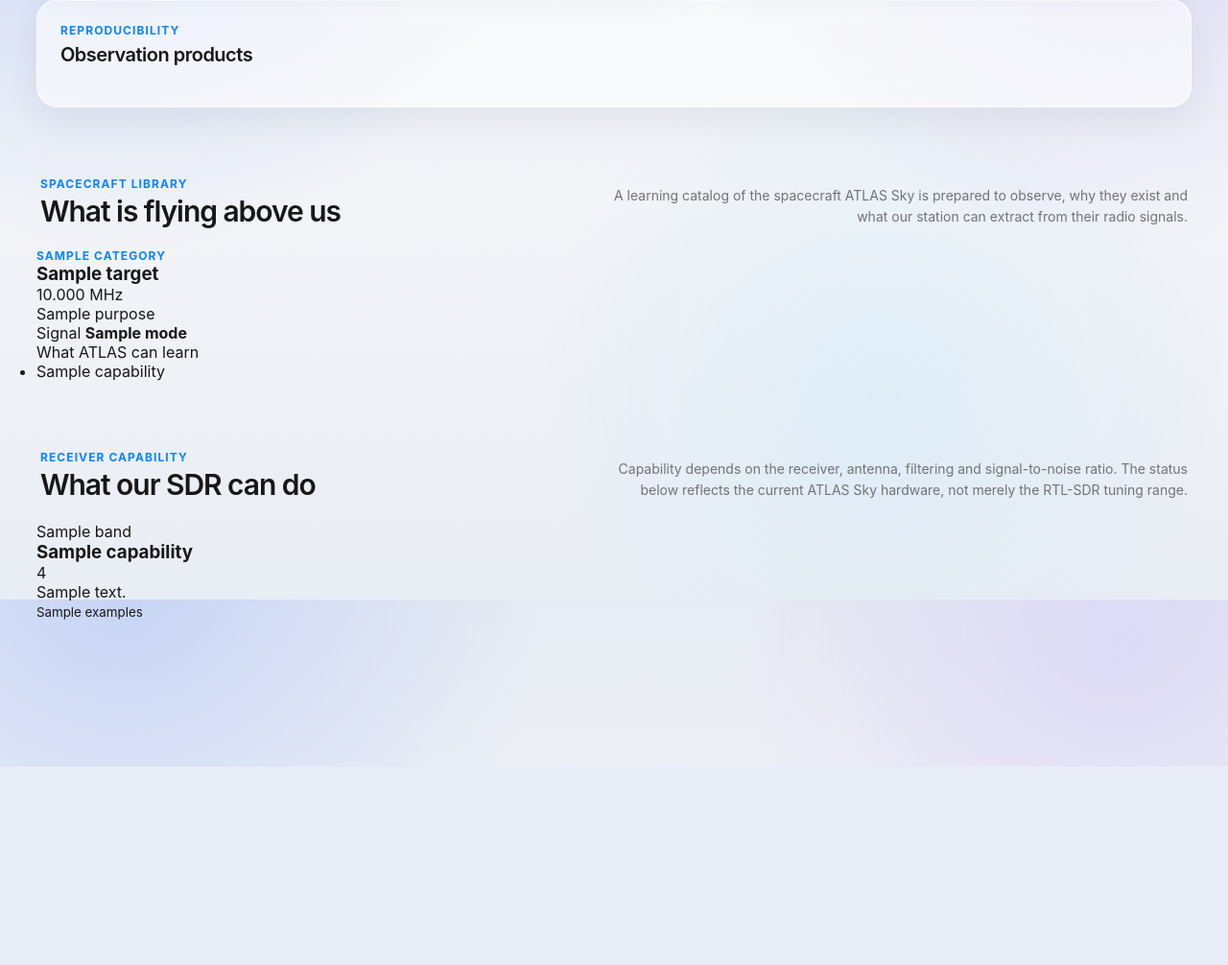
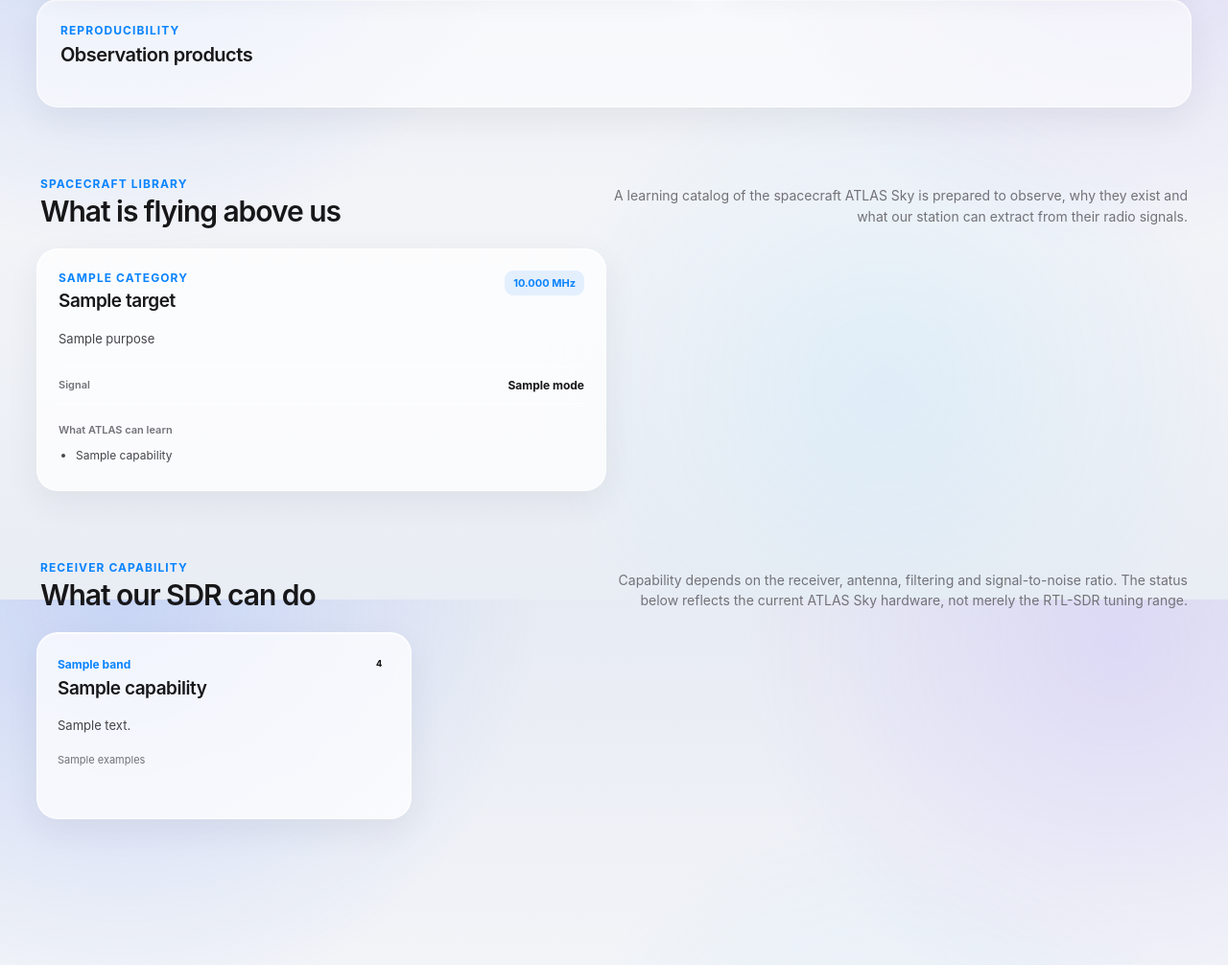
Before and after one commit to Brunor86/atlas-os, a FastAPI app: template src/atlas/api/templates/sky.html in a window 1280 px wide. Shown: the part 1775-2781 px from the top of the page at 96% size. Before the commit the page ends 2574 px from the top, so only its background shows below. Run offline with FastAPI, Linux system fonts and the light colour scheme; the template is opened without the code that fills it: most values are stand-ins (such as "Sample title", 1, 10 or a date in 2020); parts of the project's set-up code (start-up, migrations or seed data) failed here and were passed over.

Commit message:
style(sky): add spacecraft and SDR capability cards

```diff
--- a/src/atlas/api/static/css/atlas-sky.css
+++ b/src/atlas/api/static/css/atlas-sky.css
@@ -706,3 +706,173 @@
         grid-template-columns: 1fr;
     }
 }
+
+
+/* ------------------------------------------------------------
+   SPACECRAFT LIBRARY
+   ------------------------------------------------------------ */
+
+.sky-catalog-grid {
+    display: grid;
+    grid-template-columns: repeat(2, minmax(0, 1fr));
+    gap: 16px;
+}
+
+.sky-catalog-card,
+.sky-capability-card {
+    background: var(--panel-solid);
+    border: 1px solid var(--border);
+    border-radius: var(--radius-lg);
+    box-shadow: var(--shadow-soft);
+}
+
+.sky-catalog-card {
+    padding: 22px;
+}
+
+.sky-catalog-header,
+.sky-capability-top {
+    display: flex;
+    align-items: flex-start;
+    justify-content: space-between;
+    gap: 18px;
+}
+
+.sky-catalog-header h3,
+.sky-capability-top h3 {
+    margin: 5px 0 0;
+    color: var(--text);
+    font-size: 19px;
+    font-weight: 640;
+    letter-spacing: -.025em;
+}
+
+.sky-frequency-pill {
+    flex: 0 0 auto;
+    padding: 6px 9px;
+    color: var(--primary);
+    background: var(--primary-soft);
+    border-radius: 9px;
+    font-size: 11px;
+    font-weight: 700;
+}
+
+.sky-catalog-purpose {
+    margin: 18px 0;
+    color: var(--text-secondary);
+    font-size: 13px;
+    line-height: 1.6;
+}
+
+.sky-catalog-mode {
+    display: flex;
+    justify-content: space-between;
+    gap: 16px;
+    padding: 11px 0;
+    border-top: 1px solid var(--border);
+    border-bottom: 1px solid var(--border);
+}
+
+.sky-catalog-mode span,
+.sky-readable-list > span {
+    color: var(--muted);
+    font-size: 11px;
+    font-weight: 600;
+}
+
+.sky-catalog-mode strong {
+    color: var(--text);
+    font-size: 12px;
+}
+
+.sky-readable-list {
+    margin-top: 15px;
+}
+
+.sky-readable-list ul {
+    margin: 10px 0 0;
+    padding-left: 18px;
+}
+
+.sky-readable-list li {
+    margin: 6px 0;
+    color: var(--text-secondary);
+    font-size: 12px;
+    line-height: 1.45;
+}
+
+
+/* ------------------------------------------------------------
+   SDR CAPABILITY
+   ------------------------------------------------------------ */
+
+.sky-capability-grid {
+    display: grid;
+    grid-template-columns: repeat(3, minmax(0, 1fr));
+    gap: 16px;
+}
+
+.sky-capability-card {
+    min-height: 195px;
+    padding: 21px;
+}
+
+.sky-capability-band {
+    color: var(--primary);
+    font-size: 12px;
+    font-weight: 700;
+}
+
+.sky-capability-rating {
+    flex: 0 0 auto;
+    padding: 5px 8px;
+    border-radius: 999px;
+    font-size: 9px;
+    font-weight: 800;
+    letter-spacing: .04em;
+}
+
+.sky-capability-rating.is-strong {
+    color: var(--success);
+    background: rgba(40, 167, 69, .08);
+}
+
+.sky-capability-rating.is-capable {
+    color: var(--primary);
+    background: var(--primary-soft);
+}
+
+.sky-capability-rating.is-limited {
+    color: #a56a00;
+    background: rgba(245, 166, 35, .10);
+}
+
+.sky-capability-rating.is-future {
+    color: var(--muted);
+    background: var(--bg-secondary);
+}
+
+.sky-capability-card p {
+    margin: 17px 0 14px;
+    color: var(--text-secondary);
+    font-size: 13px;
+    line-height: 1.55;
+}
+
+.sky-capability-card small {
+    color: var(--muted);
+    font-size: 11px;
+}
+
+@media (max-width: 1050px) {
+    .sky-capability-grid {
+        grid-template-columns: repeat(2, minmax(0, 1fr));
+    }
+}
+
+@media (max-width: 850px) {
+    .sky-catalog-grid,
+    .sky-capability-grid {
+        grid-template-columns: 1fr;
+    }
+}
```
